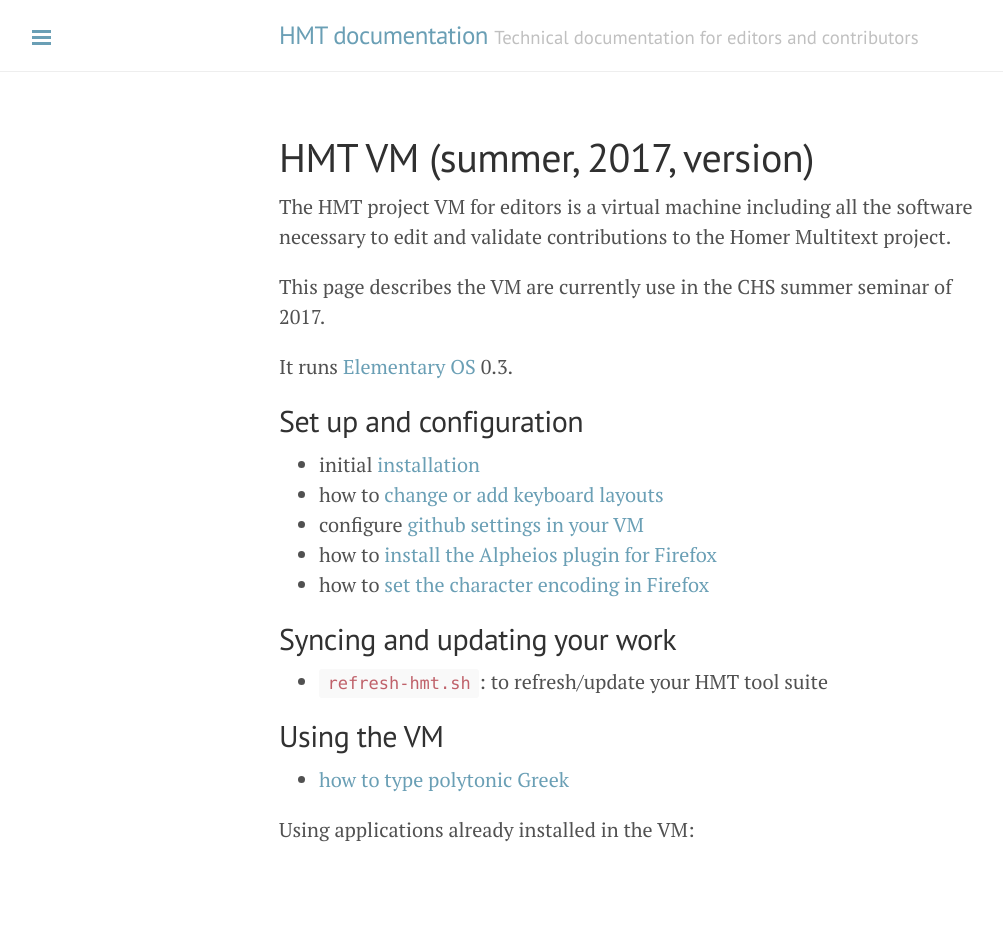
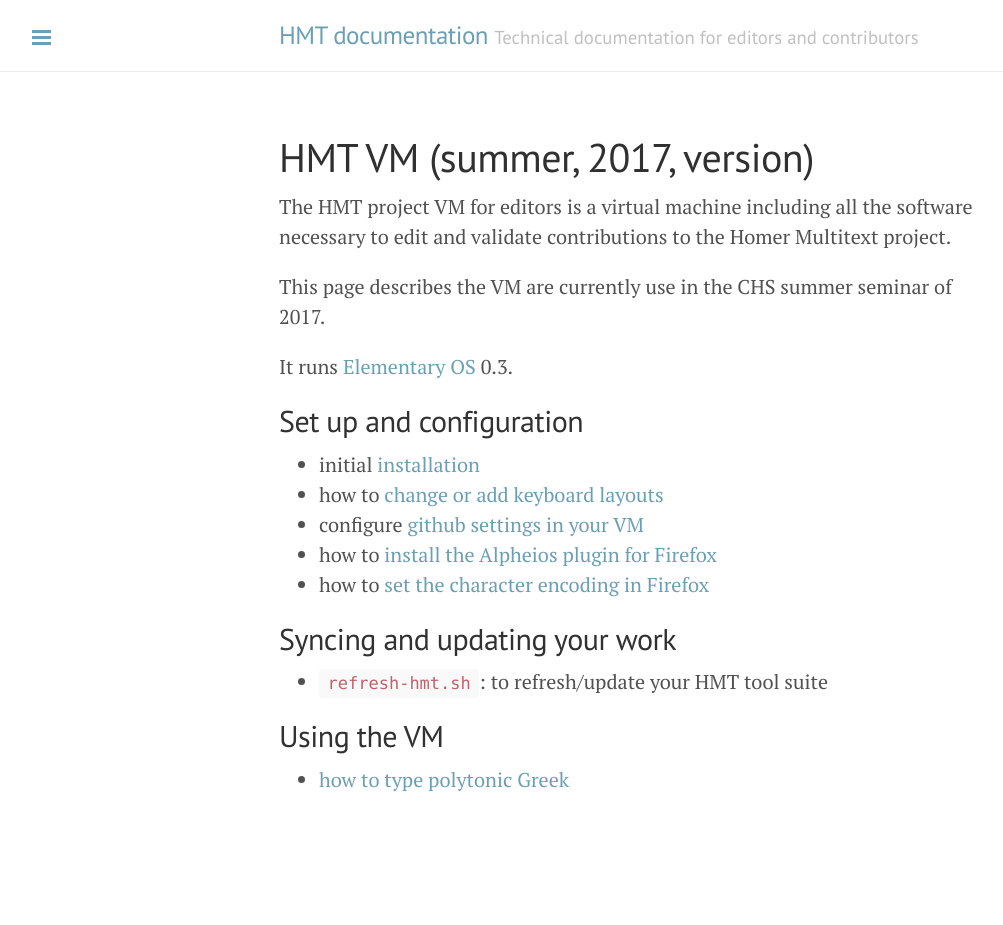
Before and after one commit to homermultitext/hmt-docs, a Jekyll site: the page built from vm/index.md, in a window 1280 px wide. Shown: the whole page, without its empty margins (1-1004 px from the left). Built offline with Jekyll 4.4.1, drawn with Linux system fonts in a browser that asks for light colours; after the commit the page ends 900 px from its top, so only the background shows below that.

Commit message:
Rm obsolete

```diff
--- a/vm/index.md
+++ b/vm/index.md
@@ -34,5 +34,3 @@ It runs [Elementary OS](https://elementary.io/) 0.3.
 
 
 - [how to type polytonic Greek](greek)
-
-Using applications already installed in the VM:
```
